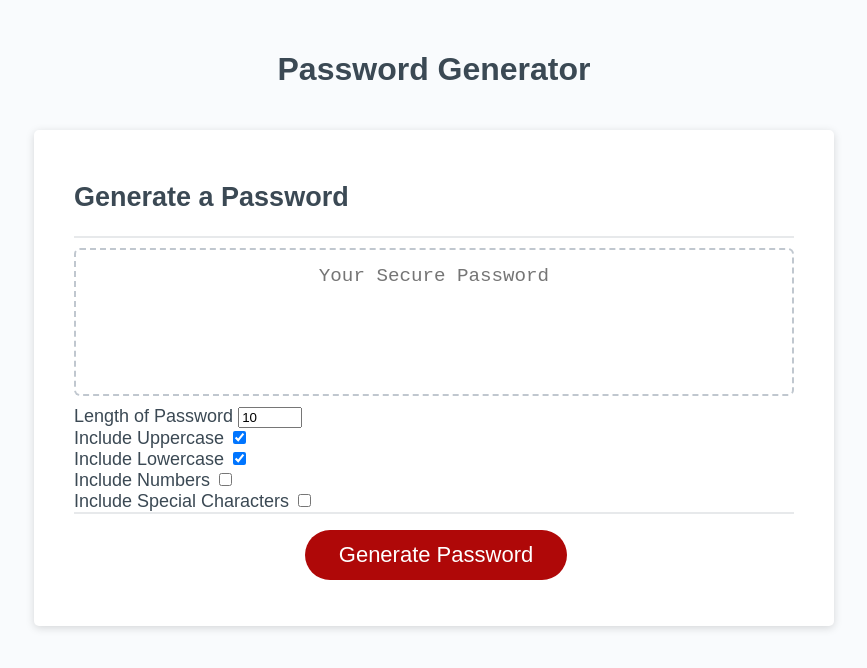
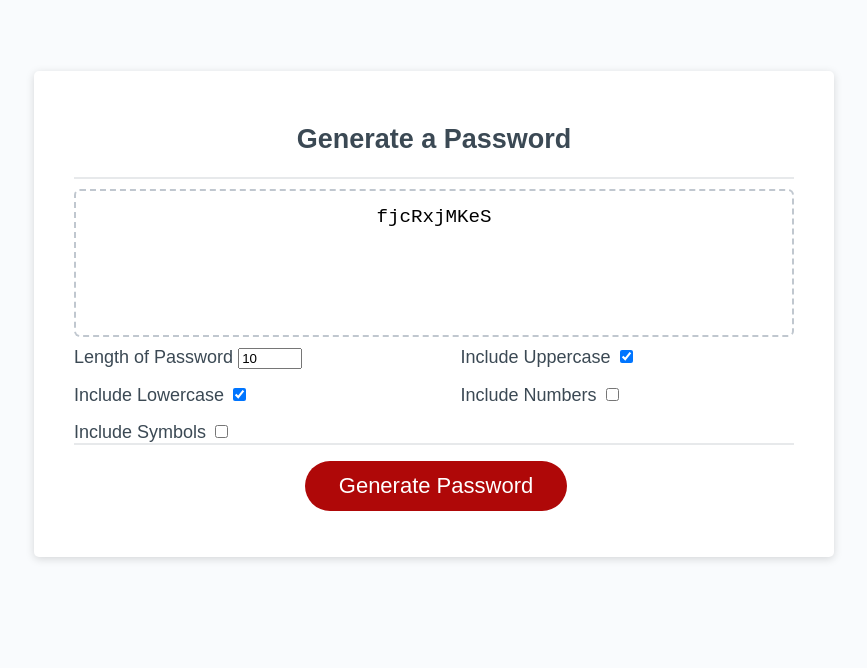
Before and after one commit to evanarbour/password-generator, a plain HTML site: page index.html in a window 1280 px wide. Both pictures are taken after a click on the button "Generate Password". Shown: the whole page, without its empty margins (206-1073 px from the left). Drawn offline with Linux system fonts and the light colour scheme.

Commit message:
worked on .js file and some css edits

```diff
--- a/index.html
+++ b/index.html
@@ -10,20 +10,23 @@
   <body>
     <div class="wrapper">
       <header>
-        <h1>Password Generator</h1>
+        <h1></h1>
       </header>
+
       <div class="card">
         <div class="card-header">
           <h2>Generate a Password</h2>
         </div>
 
         <div class="card-body">
+          <div class= "password-text">
           <textarea
             readonly
             id="password"
             placeholder="Your Secure Password"
             aria-label="Generated Password"
           ></textarea>
+          </div>
           <div class="selections">
             <div class="option">
               <label>Length of Password</label>
@@ -42,8 +45,8 @@
               <input type="checkbox" id="numbers">
             </div>
             <div class="option">
-              <label>Include Special Characters</label>
-              <input type="checkbox" id="specialchar">
+              <label>Include Symbols</label>
+              <input type="checkbox" id="symbols">
             </div>
           </div>
         </div>
--- a/script.js
+++ b/script.js
@@ -1,14 +1,45 @@
-// Assignment Code
-var generateBtn = document.querySelector("#generate");
 
-// Write password to the #password input
+// define the characters that can be used in the password
+var alphaUpper = "ABCDEFGHIJKLMNOPQRSTUVWXYZ";
+var alphaLower = "abcdefghijklmnopqrstuvwxyz";
+var numbers = "0123456789";
+var symbols = "!@#$%^&*()+=";
+
+
+// connect HTML elements to the DOM
+var passwordText = document.getElementById("password");
+var length = document.getElementById("length");
+var checkboxNumbersElement = document.getElementById("numbers");
+var checkboxSymbolsElement = document.getElementById("symbols");
+var checkboxUpperElement = document.getElementById("uppercase");
+var checkboxLowerElement = document.getElementById("lowercase");
+var generateBtn = document.getElementById("generate");
+
+// When the "generate password" button is clicked, the "Write Password" function kicks off
+generateBtn.addEventListener("click", writePassword);
+
+// The "writePassword" function will create a string of characters with selections from user input.
 function writePassword() {
-  var password = generatePassword();
-  var passwordText = document.querySelector("#password");
 
-  passwordText.value = password;
+  // setting the value to an open string, and then adding character sets to it based on user input.
+  var characterString = '';
 
+  // using ternary operators to evaluate if the boxes are checked (true) or unchecked (false), then adding the values to our string.
+  checkboxNumbersElement.checked ? (characterString += numbers) : '';
+  checkboxSymbolsElement.checked ? (characterString += symbols) : '';
+  checkboxUpperElement.checked ? (characterString += alphaUpper) : '';
+  checkboxLowerElement.checked ? (characterString += alphaLower) : '';
+  passwordText.value = generatePassword(length.value, characterString);
 }
 
-// Add event listener to generate button
-generateBtn.addEventListener("click", writePassword);
+// We then pass on that data to the "Generate Password" function that randomizes and creates the password.
+function generatePassword(length, characterString) {
+  var password = '';
+  // create a "for loop" to add on a random character from the characterString we created, onto the password variable for the length of the user input.
+  for (let i = 0; i < length; i++) {
+    password += characterString.charAt(
+      Math.floor(Math.random() * characterString.length)
+    );
+  }
+  return password;
+}
--- a/style.css
+++ b/style.css
@@ -30,6 +30,14 @@ header {
   color: hsl(206, 17%, 28%);
 }
 
+.card-header {
+  text-align: center;
+}
+
+.text-area {
+  border: solid black 5px;
+}
+
 .card {
   background-color: hsl(0, 0%, 100%);
   border-radius: 5px;
@@ -40,6 +48,12 @@ header {
   margin: 0 auto;
   max-width: 800px;
   padding: 30px 40px;
+}
+
+.selections {
+  display: grid;
+  grid-template-columns: auto auto;
+  row-gap: 1rem;
 }
 
 .card-header::after {
```
